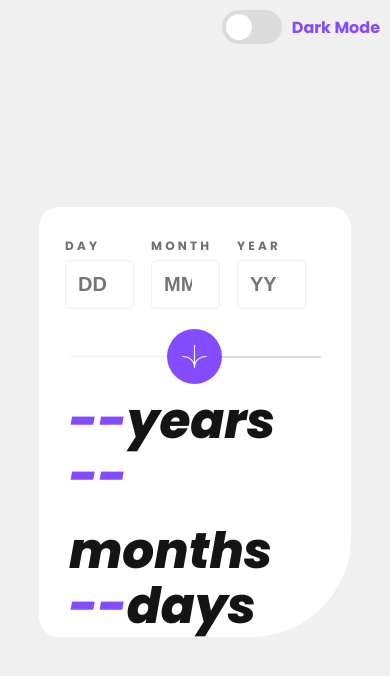
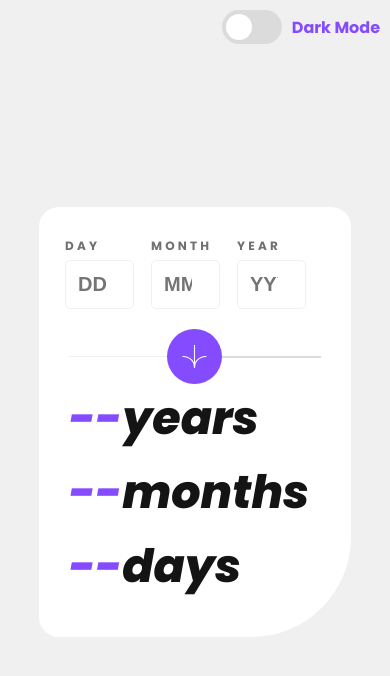
Before and after one commit to florence-468/Age-calculator, a plain HTML site: page age-calculator-app-main/index.html in a window 390 px wide. Drawn offline with Linux system fonts and the light colour scheme.

Commit message:
tweaked the media query

```diff
--- a/age-calculator-app-main/style.css
+++ b/age-calculator-app-main/style.css
@@ -220,7 +220,8 @@ input:checked + .slider:before {
 
     }
     .result{
-        font-size: 50px;
+        font-size: 46px;
+        margin-bottom: 5px;
 
     }
 }
```
